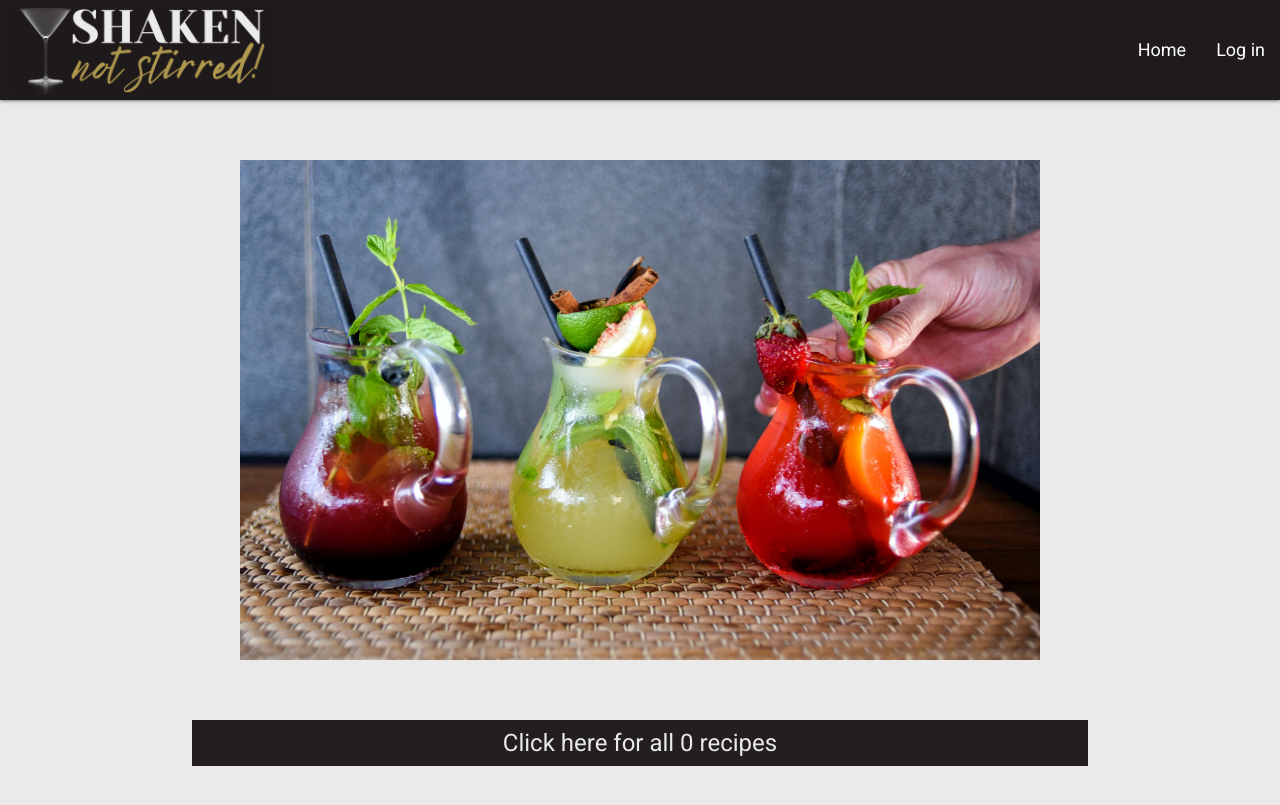
After one commit to Code-Institute-Submissions/OliHickie-shakennotstirred_OctResub, a Flask app: page /home in a window 1280 px wide. The commit adds this page. Shown: the top 805 px of the page. Run offline with Flask 2, Linux system fonts and the light colour scheme; data that the repository does not hold is empty; some libraries are stand-ins or nearby versions.

Commit message:
create landing page and add carousel

```diff
--- a/app.py
+++ b/app.py
@@ -20,6 +20,13 @@ mongo = PyMongo(app)
 
 
 @app.route("/")
+@app.route("/home")
+def home():
+    number_of_recipes = mongo.db.recipes.count()
+
+    return render_template('home.html', number_of_recipes=number_of_recipes)
+
+
 @app.route("/recipes")
 def recipes():
     spirits = mongo.db.spirits.find()
--- a/static/css/style.css
+++ b/static/css/style.css
@@ -67,6 +67,26 @@ h3 {
     background-color: #fff;
     z-index: 10;
 }
+
+/* home page  */
+
+.carousel {
+    height: 500px;
+    max-width: 800px;
+    margin: 60px auto;
+}
+
+.link-to-recipes p {
+    background-color: #231F20;
+    padding: 5px 0px;
+    font-size: 24px;
+}
+
+.link-to-recipes p a {
+    color: #EAEAEA;
+    display: block;
+}
+
 
 /* recipes - banner  */
 
--- a/static/js/script.js
+++ b/static/js/script.js
@@ -3,14 +3,15 @@ setTimeout(function () {
   $('#flashes').fadeOut('fast');
 }, 3000);
 
+
 // Add/remove icon to recipes side bar on hover
 $(".spirit-list").hover(function () {
   $(this).children().removeClass("hide")
 })
-
 $(".spirit-list").mouseleave(function () {
   $(this).children().addClass("hide")
 })
+
 
 // add/remove ingreients lines in recipe form
 $("#add-ingredient").click(function () {
@@ -24,10 +25,28 @@ $("#add-ingredient").click(function () {
   );
 })
 
+function carousel() {
+  var carouselImages = ["three-jugs.jpg", "friends.jpg", "large-cocktail.jpg", "serving-drinks.jpg"]
+
+  for (i = 0; i < carouselImages.length; i++) {
+    $("#home-carousel").append(
+      `<a class="carousel-item" href="#"><img src="/static/images/${carouselImages[i]}"></a>`
+      );
+  }
+}
+
 
 $(document).ready(function () {
   $('.sidenav').sidenav();
   $('.tabs').tabs();
   $('select').formSelect();
   M.textareaAutoResize($('#textarea1'));
+
+  carousel()
+  $('.carousel').carousel();
+  setInterval(function() {
+    $('.carousel').carousel('next');
+  }, 5000);
+
+
 });
--- a/templates/base.html
+++ b/templates/base.html
@@ -26,9 +26,14 @@
                 <a href="#" data-target="mobile-demo" class="sidenav-trigger left"><i class="fas fa-bars"></i></a>
                 <ul id="nav-mobile" class="right hide-on-med-and-down">
                     <li><a href="{{ url_for('recipes') }}">Home</a></li>
+
+                    {% if session.user %}
                     <li><a href="{{ url_for('mycocktails', username=session['user']) }}">My Cocktails</a></li>
                     <li><a href="{{ url_for('logout') }}">Log Out</a></li>
+
+                    {% else %}
                     <li><a href="{{ url_for('login') }}">Log in</a></li>
+                    {% endif %}
                 </ul>
             </div>
         </nav>
--- a/templates/create_recipe.html
+++ b/templates/create_recipe.html
@@ -46,6 +46,9 @@
                     <button type="submit" class="btn-small">
                         Add Cocktail</i>
                     </button>
+                    <button type="submit" class="btn-small">
+                        Add Cocktail</i>
+                    </button>
                 </div>
             </div>
         </form>
--- /dev/null
+++ b/templates/home.html
@@ -0,0 +1,19 @@
+{% extends "base.html" %}
+{% block content %}
+
+
+<main class="container">
+
+  <div class="carousel carousel-slider" id="home-carousel">
+  </div>
+
+  <div class="link-to-recipes center-align">
+   <p><a href="{{ url_for('recipes') }}">Click here for all {{ number_of_recipes }} recipes</a></p>
+  </div>
+
+</main>
+
+
+
+
+{% endblock %}
```
Also changed, not shown: static/images/friends.jpg (added), static/images/large-cocktail.jpg (added), static/images/serving-drinks.jpg (added), static/images/three-jugs.jpg (added).
